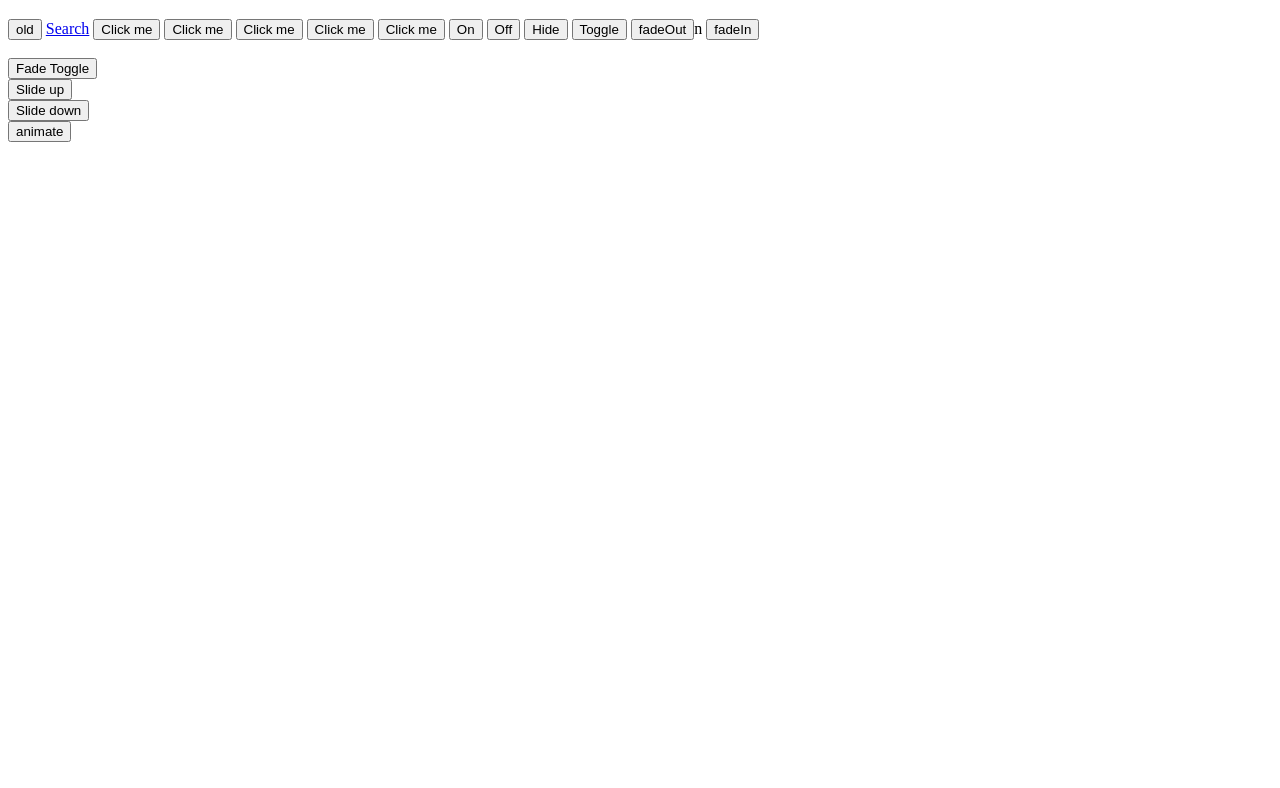
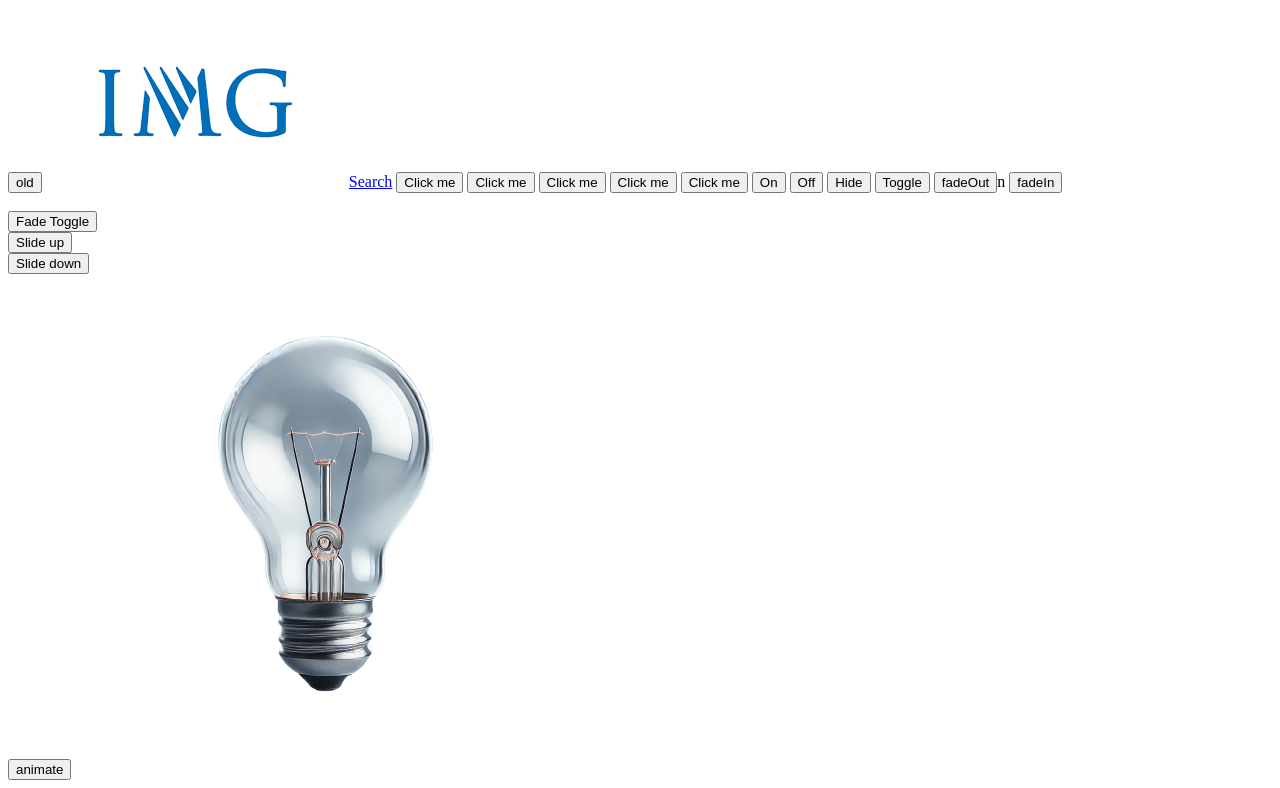
Before and after one commit to alimardon-dev/jQuery_3, a plain HTML site: page index.html in a window 1280 px wide. Shown: the part 111-899 px from the top of the page. Before the commit the page ends 800 px from the top, so only its background shows below. Drawn offline with nearby package versions, Linux system fonts and the light colour scheme.

Commit message:
Update index.html

```diff
--- a/index.html
+++ b/index.html
@@ -10,7 +10,7 @@
 
     <input type="text" name="" value="">
     <h1 class="big-title margin-50">Hello.</h1>
-    <!-- <img src="drum.png" alt="jpg"> -->
+    <img src="drum.png" alt="jpg">
     <a href="https://www.google.com">Search</a>
     <button class="button1">Click me</button>
     <button class="button2">Click me</button>
@@ -29,7 +29,7 @@
     <button class="slidetoggle">Slide toggle</button>
     <button class="animate">animate</button>
 
-    <!-- <img class="bulb" src="bulb_off.png" alt=""> -->
+    <img class="bulb" src="bulb_off.png" alt="">
 
 
 
```
